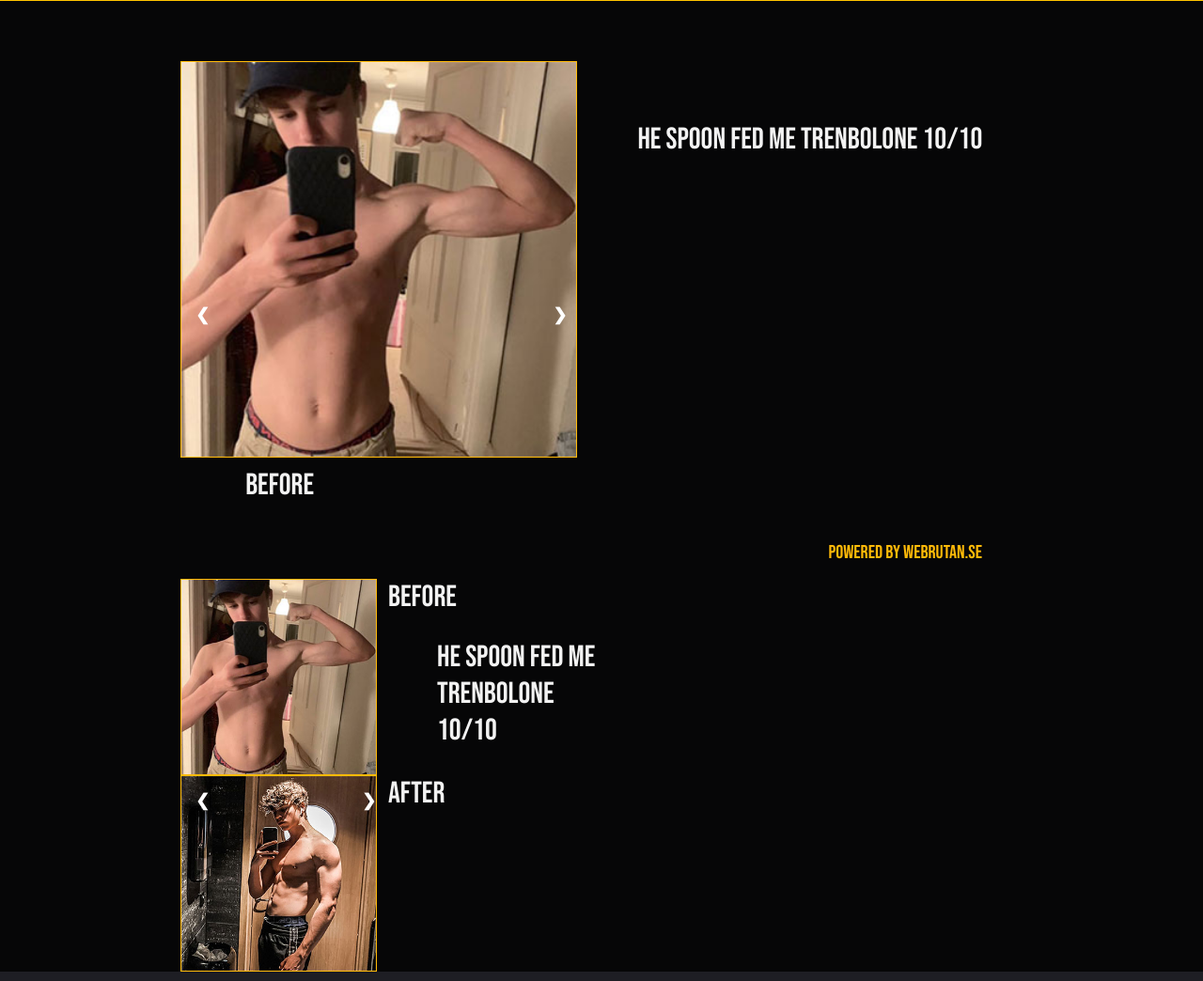
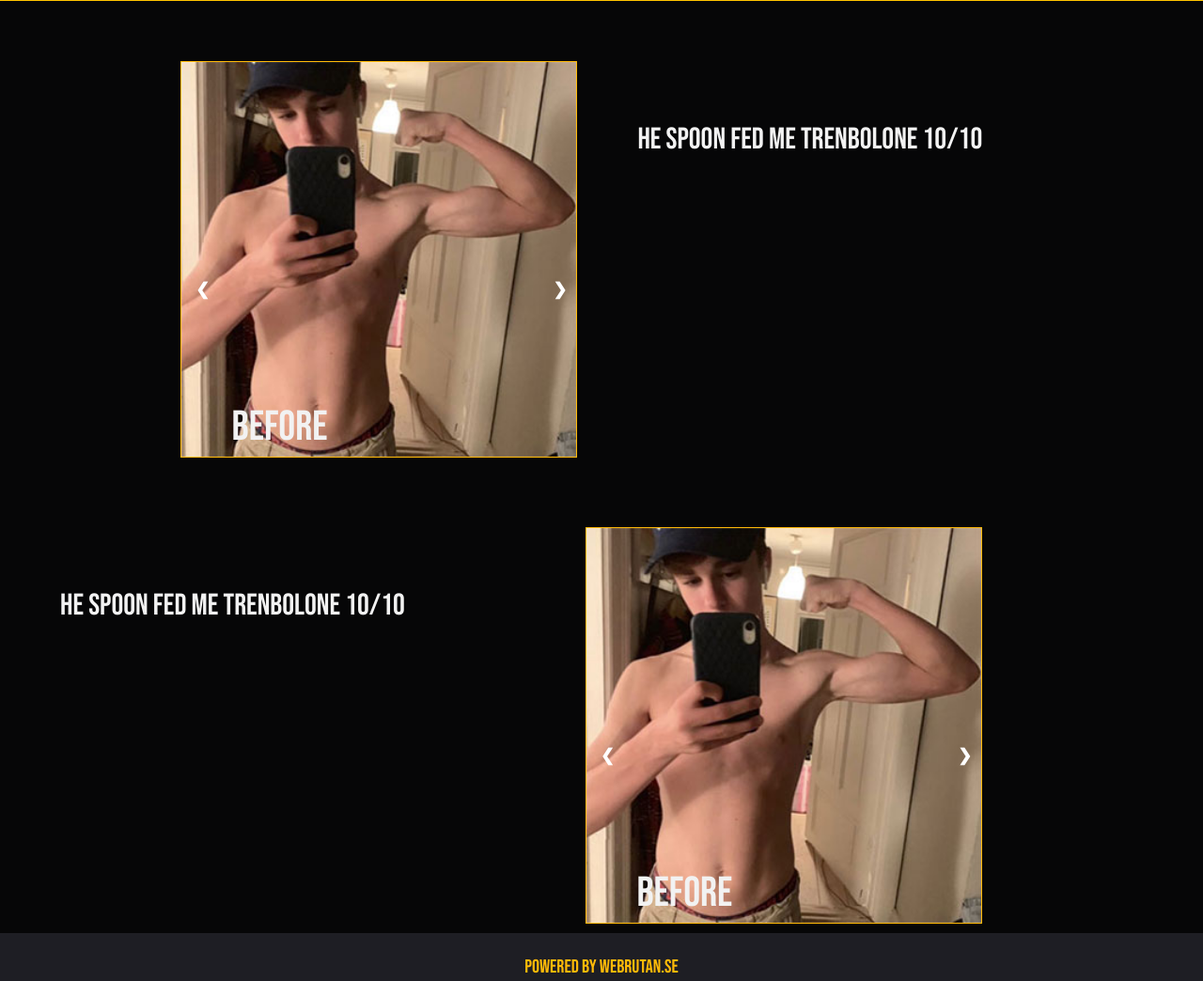
Before and after one commit to samstalhandske/Coachingsida, a plain HTML site: page index.html in a window 1280 px wide. Shown: the part 640-1684 px from the top of the page at 94% size. Drawn offline with Linux system fonts and the light colour scheme.

Commit message:
fixat 2 slideshows i frontpage o skapat about me

```diff
--- a/css/stylesheet.css
+++ b/css/stylesheet.css
@@ -145,10 +145,6 @@ footer
     display: flex;
 }
 
-.mySlides2 {
-
-    display: flex;
-}
 
 .prev, .next{
     cursor: pointer;
@@ -169,15 +165,16 @@ footer
     right: 0;
 }
 
+
 .prev:hover, .next:hover{
     background-color: rgba(0, 0, 0, 0.8);
 }
 
 .text {
     color: #f2f2f2;
-    font-size: 2.5vw;
+    font-size: 3.5vw;
     padding: 8px 12px;
-    position: relative;
+    position: absolute;
     bottom: 8px;
     width: 50%;
     text-align: center;
@@ -214,5 +211,3 @@ footer
     from {opacity: .4}
     to {opacity: 1}
   }
-
- }
--- a/index.html
+++ b/index.html
@@ -1,10 +1,11 @@
 <!DOCTYPE html>
 <html lang="en">
+
 <head>
   <meta charset="UTF-8">
   <meta http-equiv="X-UA-Compatible" content="IE=edge">
   <meta name="viewport" content="width=device-width, initial-scale=1.0">
-    <link rel="stylesheet" type="text/css" href="css/stylesheet.css" media="screen"/>
+  <link rel="stylesheet" type="text/css" href="css/stylesheet.css" media="screen" />
   <link rel="shortcut icon" href="images/helm-with-no-cap.png" type="image/png">
   <title>Coaching Service - TSTRENGTH</title>
 </head>
@@ -18,7 +19,7 @@
 
     <nav class="nav_bar">
       <ul class="nav_links">
-                <li><a href="#">About Me</a></li>
+        <li><a href="/aboutme.html">About Me</a></li>
         <li><a href="#">Reviews</a></li>
         <li><a href="#">Pricing</a></li>
         <li><a href="#">Contact</a></li>
@@ -43,54 +44,94 @@
         <img src="images/viktorAfter.jpg" border="1" style="width: 100%">
         <div class="text">After</div>
       </div>
-          <a class="prev" onclick="plusSlides(-1)">&#10094;</a>
-          <a class="next" onclick="plusSlides(1)">&#10095;</a>
+      <a class="prev" onclick="plusSlides(0)">&#10094;</a>
+      <a class="next" onclick="plusSlides(0)">&#10095;</a>
     </div>
     <div class="reviewtext-Viktor">He spoon fed me trenbolone 10/10</div>
-       <br>
+
 
   </div>
 
   <div class="slideshow-container-ception">
+    <div class="reviewtext-Viktor">He spoon fed me trenbolone 10/10</div>
     <div class="slideshow-container">
-          <div class="mySlides2 fade">
+      <div class="mySlides fade">
         <img src="images/viktorBefore.jpg" border="1" style="width: 100%">
         <div class="text">Before</div>
       </div>
 
-          <div class="mySlides2 fade">
+      <div class="mySlides fade">
         <img src="images/viktorAfter.jpg" border="1" style="width: 100%">
         <div class="text">After</div>
       </div>
-            <a class="prev" onclick="plusSlides(-1)">&#10094;</a>
+      <a class="prev" onclick="plusSlides(1)">&#10094;</a>
       <a class="next" onclick="plusSlides(1)">&#10095;</a>
     </div>
-           <div class="reviewtext-Viktor">He spoon fed me trenbolone 10/10</div>
-         <br>
+
+
+  </div>
 
   <script>
-      var slideIndex = 1;
-      showSlides(slideIndex);
 
-      function plusSlides(n) {
-        showSlides(slideIndex += n);
+    var slides = document.getElementsByClassName("mySlides");
+    slides[0].style.display = "block";
+    slides[1].style.display = "none";
+    slides[2].style.display = "block";
+    slides[3].style.display = "none";
+    var currentPic = 0;
+
+
+
+
+
+    function plusSlides(picIndex) {
+
+      currentPic++;
+      currentPic = currentPic % 2; //currentPic will be 0 or 1
+
+      for (var i = 0; i < slides.length; i++) { //i represents picture group
+
+        if (i == picIndex) { //checks which picture you want to change by index
+          showSlides(currentPic + 2 * i); //sends
+        }
       }
 
-      function currentSlide(n) {
+
+
+    }
+
+    function currentSlide(n) { //does nothing atm
       showSlides(slideIndex = n);
     }
 
-      function showSlides(n) {
-        var i;
-        var slides = document.getElementsByClassName("mySlides");
-        if (n > slides.length) {slideIndex = 1}
-        if (n < 1) {slideIndex = slides.length}
-        for (i = 0; i < slides.length; i++) {
-            slides[i].style.display = "none";
+    /**
+     * Function that displays the picture depending on the index
+     * @param currentPic index of the picture you want to show
+    */
+    function showSlides(currentPic) {
+
+      for (var i = 0; i < slides.length; i++) {
+
+        if (i == currentPic) {
+
+          if ((i % 2) == 0) { //even numbers
+
+            slides[currentPic + 1].style.display = "none";
+            slides[currentPic].style.display = "block";
+
+          }
+          if ((i % 2) == 1) { //uneven numbers
+
+            slides[currentPic].style.display = "block";
+            slides[currentPic - 1].style.display = "none";
+
+          }
         }
 
-        slides[slideIndex-1].style.display = "block";
       }
+
+    }
+
   </script>
 
 
```
Also changed, not shown: aboutme.html (added, +31 -0 lines). Lines whose indentation alone changed are shown as unchanged.
